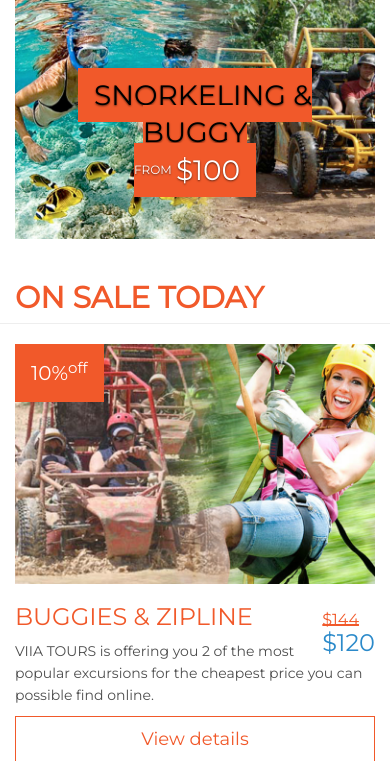
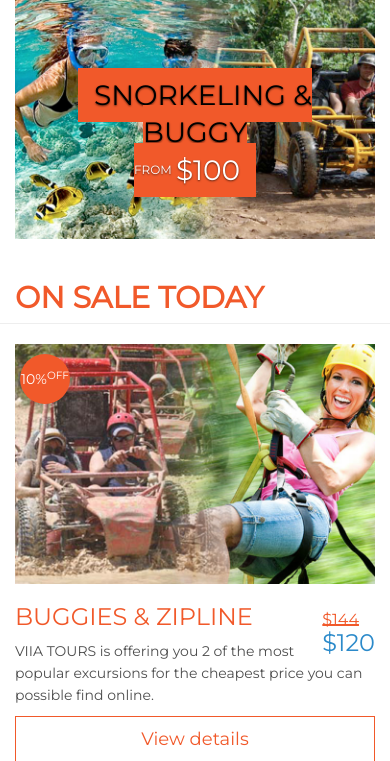
Before and after one commit to jeangustavee/viiatours, a PHP site: page / in a window 390 px wide. Shown: the part 194-955 px from the top of the page. Run offline with PHP 8.4, Linux system fonts and the light colour scheme; a stand-in replaces the project's code that opens the database connection; some libraries are stand-ins or nearby versions.

Commit message:
update sale discount tag styles

```diff
--- a/css/main.css
+++ b/css/main.css
@@ -443,6 +443,20 @@ a:hover{
     width: 50px;
 }
 
+.sale .tour-discount {
+    background-color: #f1592a;
+    border-radius: 100%;
+    color: #fff;
+    height: 50px;
+    line-height: 50px;
+    left: 20px;
+    top: 10px;
+    position: absolute;
+    text-align: center;
+    text-transform: uppercase;
+    width: 50px;
+}
+
 @media screen and (max-width: 52em) {
 
     #tours {
--- a/index.php
+++ b/index.php
@@ -48,13 +48,14 @@
         <div class="headers">
             <h2 class="sale">On Sale Today</h2>
         </div>
-        <div class="col-md-4">
-            <!-- p><img data-src="holder.js/100px200?theme=sky"> </p -->
-            <p><span class="box_sale"> 10%<sup>off</sup> </span>
-                <img src="images/snokleing-bebe-catamaran-1.jpg" class="img-responsive"> </p>
-            <h3>buggies & zipline <span style="float:right;"><strike> <font size="3px;">$144</font></strike> <br><font color="#2b8aca">$120</font></span></h3>
-            <p>VIIA TOURS is offering you 2 of the most popular excursions for the cheapest price you can possible find online.</p>
-            <p><a class="btn btn-primary btn-lg btn-block" href="#" role="button">View details</a></p>
+        <div class="col-md-4 .sale">
+            <div class="sale">
+                <span class="tour-discount"> 10%<sup>off</sup> </span>
+                    <img src="images/snokleing-bebe-catamaran-1.jpg" class="img-responsive"> </p>
+                <h3>buggies & zipline <span style="float:right;"><strike> <font size="3px;">$144</font></strike> <br><font color="#2b8aca">$120</font></span></h3>
+                <p>VIIA TOURS is offering you 2 of the most popular excursions for the cheapest price you can possible find online.</p>
+                <p><a class="btn btn-primary btn-lg btn-block" href="#" role="button">View details</a></p>
+            </div>
         </div>
 
         <div class="col-md-4">
```
